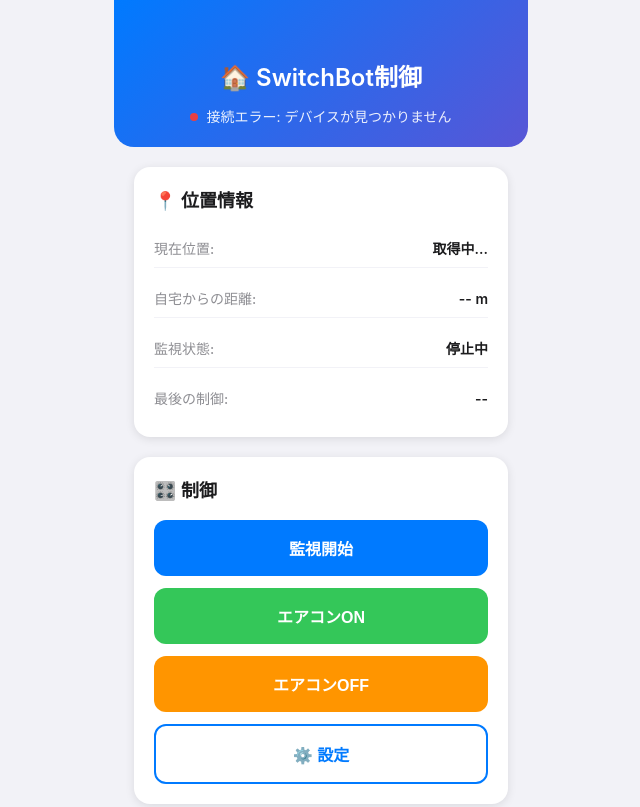
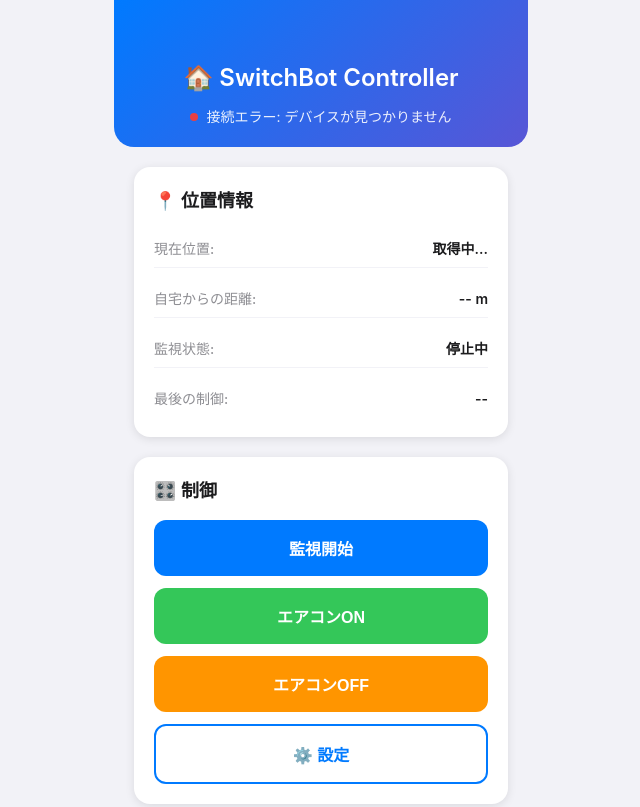
Before and after one commit to ryo-touch/switchbot-auto-control, a website: page public/index.html in a window 1280 px wide. Shown: the top 807 px of the page, without its empty margins (319-959 px from the left). Drawn offline with Linux system fonts and the light colour scheme; no server answers.

Commit message:
title修正

```diff
--- a/public/index.html
+++ b/public/index.html
@@ -5,11 +5,11 @@
     <meta name="viewport" content="width=device-width, initial-scale=1.0, user-scalable=no">
     <meta name="apple-mobile-web-app-capable" content="yes">
     <meta name="apple-mobile-web-app-status-bar-style" content="default">
-    <meta name="apple-mobile-web-app-title" content="SwitchBot制御">
+    <meta name="apple-mobile-web-app-title" content="SwitchBot Controller">
     <meta name="theme-color" content="#007AFF">
 
-    <title>SwitchBot自動制御</title>
-    <meta name="description" content="位置情報ベースのSwitchBotエアコン自動制御PWA">
+    <title>SwitchBot Controller</title>
+    <meta name="description" content="SwitchBotエアコン制御PWA">
 
     <!-- PWA Manifest -->
     <link rel="manifest" href="/manifest.json">
@@ -26,7 +26,7 @@
     <div class="app-container">
         <!-- Header -->
         <header class="app-header">
-            <h1>🏠 SwitchBot制御</h1>
+            <h1>🏠 SwitchBot Controller</h1>
             <div class="status-indicator" id="connectionStatus">
                 <span class="status-dot" id="statusDot"></span>
                 <span id="statusText">待機中</span>
```
